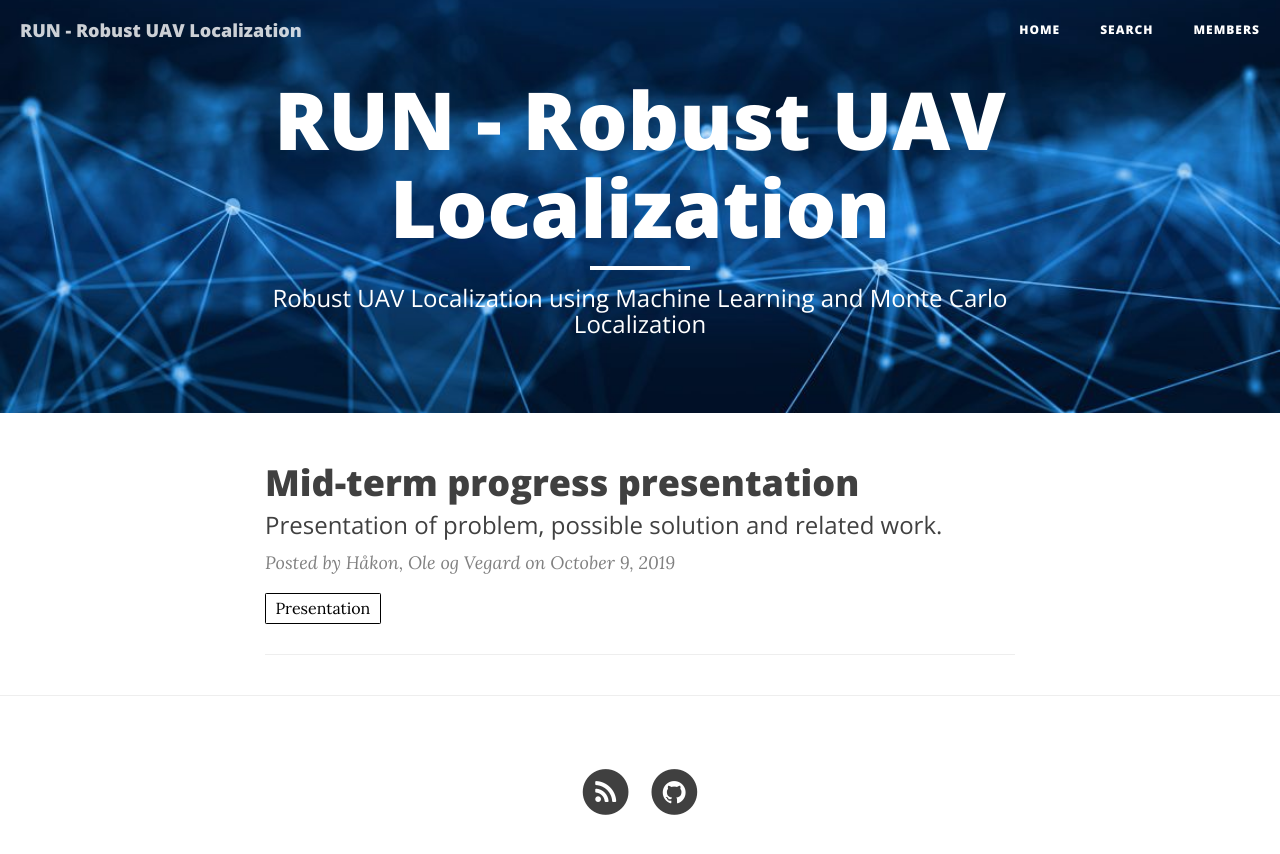
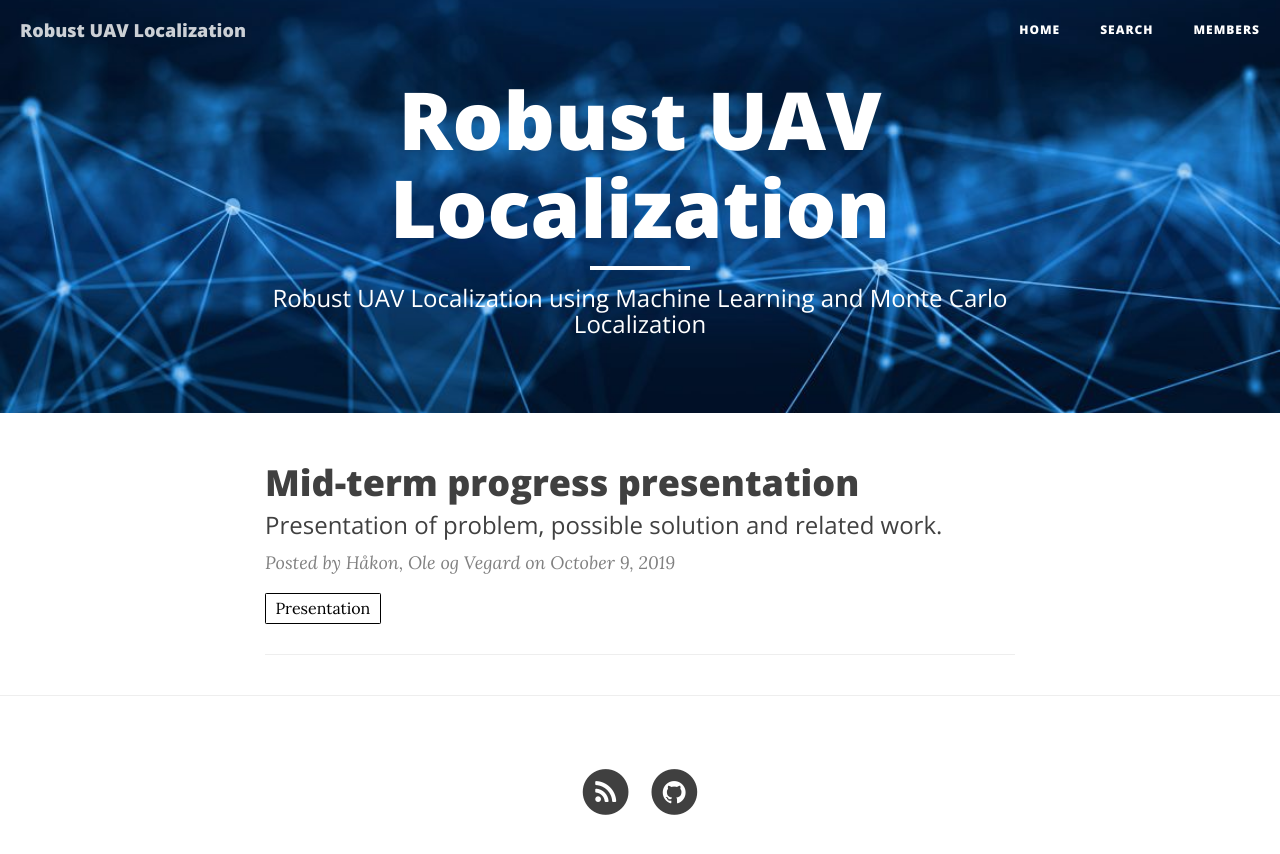
Before and after one commit to in5490-run/in5490-run.github.io, a Jekyll site: the page built from index.html, in a window 1280 px wide. Shown: the top 854 px of the page. Built offline with Jekyll 4.4.1, drawn with Linux system fonts in a browser that asks for light colours; nearby versions of some CDN libraries; the list of posts is cut into pages by our own code.

Commit message:
:zap: Title edit

```diff
--- a/_config.yml
+++ b/_config.yml
@@ -1,10 +1,7 @@
 # Site settings
-title: RUN - Robust UAV Localization
+title: Robust UAV Localization
 description: "Robust UAV Localization using Machine Learning and Monte Carlo Localization"
 url: "https://in5490-run.github.io/"
-
-
-
 
 # Secondary Parameters
 baseurl:
```
